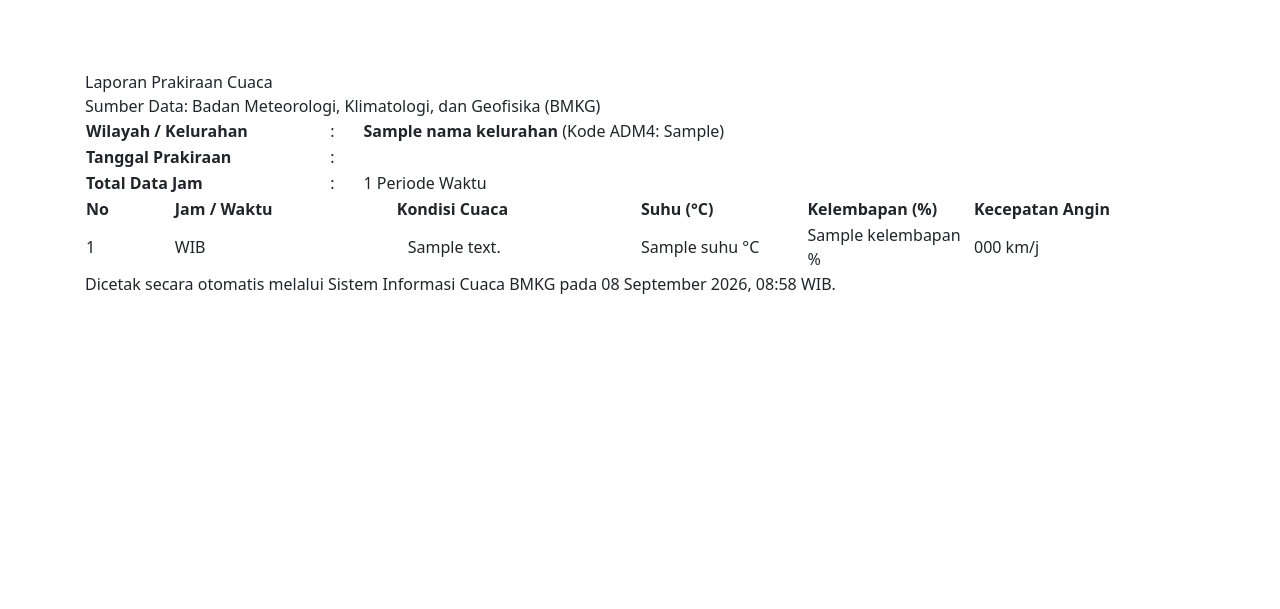
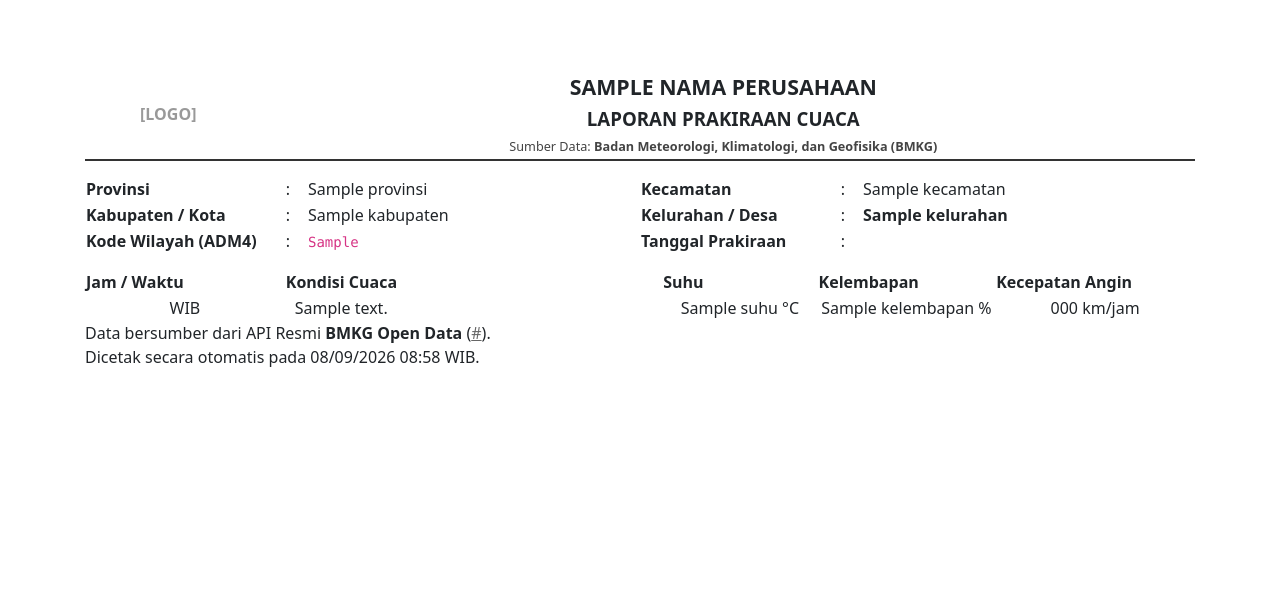
Before and after one commit to rudigigih1907/tms-cuaca, a Yii app: template views/cuaca/_report_pdf.php in a window 1280 px wide. Shown: the part 30-639 px from the top of the page. Run offline with PHP 8.4 and a stand-in for Yii, Linux system fonts and the light colour scheme; the template is opened without the code that fills it: most values are stand-ins (such as "Sample title", 1, 10 or a date in 2020); data that the repository does not hold is empty; some libraries are stand-ins or nearby versions.

Commit message:
refactor(pdf): menambahkan detail wilayah provinsi sampai kelurahan, menambahkan logo perusahaan dan nama perusahaan di header laporan

```diff
--- a/views/cuaca/_report_pdf.php
+++ b/views/cuaca/_report_pdf.php
@@ -3,31 +3,65 @@
 use yii\helpers\Html;
 
 /** @var array $dataCuaca */
-/** @var string $namaKelurahan */
+/** @var array $detailWilayah */
 /** @var string $kodeAdm4 */
 /** @var string $tanggal */
-
+/** @var string $logoPath */
+/** @var string $sourceUrl */
+/** @var string $namaPerusahaan */
 ?>
 
-<div class="header-title">Laporan Prakiraan Cuaca</div>
-<div class="header-sub">Sumber Data: Badan Meteorologi, Klimatologi, dan Geofisika (BMKG)</div>
+<table style="width: 100%; border-bottom: 2px solid #333; padding-bottom: 10px; margin-bottom: 15px;">
+    <tr>
+        <td style="width: 15%; text-align: center; vertical-align: middle;">
+            <?php if (file_exists($logoPath)): ?>
+                <img src="<?= $logoPath ?>" style="height: 65px; width: auto;" alt="Logo BMKG">
+            <?php else: ?>
+                <div style="font-weight: bold; color: #999;">[LOGO]</div>
+            <?php endif; ?>
+        </td>
+        <td style="width: 85%; text-align: center; vertical-align: middle;">
+            <div style="font-size: 16pt; font-weight: bold; text-transform: uppercase; margin-bottom: 2px;">
+                <?= Html::encode($namaPerusahaan) ?>
+            </div>
+            <div style="font-size: 14pt; font-weight: bold; text-transform: uppercase;">Laporan Prakiraan Cuaca</div>
+            <div style="font-size: 9.5pt; color: #444; margin-top: 4px;">
+                Sumber Data: <strong>Badan Meteorologi, Klimatologi, dan Geofisika (BMKG)</strong>
+            </div>
+            <div style="font-size: 8.5pt; color: #0056b3; margin-top: 2px;">
+            </div>
+        </td>
+    </tr>
+</table>
 
-<!-- METADATA LAPORAN -->
-<table class="meta-table">
+<!-- METADATA WILAYAH LENGKAP -->
+<table class="meta-table" style="width: 100%; margin-bottom: 15px;">
     <tr>
-        <td width="22%"><strong>Wilayah / Kelurahan</strong></td>
-        <td width="3%">:</td>
-        <td width="75%"><strong><?= Html::encode($namaKelurahan) ?></strong> (Kode ADM4: <?= Html::encode($kodeAdm4) ?>)</td>
+        <td width="18%"><strong>Provinsi</strong></td>
+        <td width="2%">:</td>
+        <td width="30%"><?= Html::encode($detailWilayah['provinsi'] ?? '-') ?></td>
+
+        <td width="18%"><strong>Kecamatan</strong></td>
+        <td width="2%">:</td>
+        <td width="30%"><?= Html::encode($detailWilayah['kecamatan'] ?? '-') ?></td>
     </tr>
     <tr>
+        <td><strong>Kabupaten / Kota</strong></td>
+        <td>:</td>
+        <td><?= Html::encode($detailWilayah['kabupaten'] ?? '-') ?></td>
+
+        <td><strong>Kelurahan / Desa</strong></td>
+        <td>:</td>
+        <td><strong><?= Html::encode($detailWilayah['kelurahan'] ?? '-') ?></strong></td>
+    </tr>
+    <tr>
+        <td><strong>Kode Wilayah (ADM4)</strong></td>
+        <td>:</td>
+        <td><code><?= Html::encode($kodeAdm4) ?></code></td>
+
         <td><strong>Tanggal Prakiraan</strong></td>
         <td>:</td>
-        <td><?= Yii::$app->formatter->asDate($tanggal) ?></td>
-    </tr>
-    <tr>
-        <td><strong>Total Data Jam</strong></td>
-        <td>:</td>
-        <td><?= count($dataCuaca) ?> Periode Waktu</td>
+        <td><?= Yii::$app->formatter->asDate($tanggal, 'php:d F Y') ?></td>
     </tr>
 </table>
 
@@ -35,28 +69,33 @@ use yii\helpers\Html;
 <table class="table-data">
     <thead>
         <tr>
-            <th width="8%">No</th>
-            <th width="20%">Jam / Waktu</th>
+            <th width="18%">Jam / Waktu</th>
             <th>Kondisi Cuaca</th>
-            <th width="15%">Suhu (°C)</th>
-            <th width="15%">Kelembapan (%)</th>
-            <th width="20%">Kecepatan Angin</th>
+            <th width="14%">Suhu</th>
+            <th width="16%">Kelembapan</th>
+            <th width="18%">Kecepatan Angin</th>
         </tr>
     </thead>
     <tbody>
-        <?php foreach ($dataCuaca as $index => $row): ?>
+        <?php if (!empty($dataCuaca)): ?>
+            <?php foreach ($dataCuaca as $index => $row): ?>
+                <tr>
+                    <td style="text-align: center;"><?= Yii::$app->formatter->asTime($row->local_datetime, 'short') ?> WIB</td>
+                    <td style="text-align: left; padding-left: 10px;"><?= Html::encode($row->kondisi_cuaca ?? '-') ?></td>
+                    <td style="text-align: center;"><?= $row->suhu !== null ? $row->suhu . ' °C' : '-' ?></td>
+                    <td style="text-align: center;"><?= $row->kelembapan !== null ? $row->kelembapan . ' %' : '-' ?></td>
+                    <td style="text-align: center;"><?= $row->kecepatan_angin !== null ? $row->kecepatan_angin . ' km/jam' : '-' ?></td>
+                </tr>
+            <?php endforeach; ?>
+        <?php else: ?>
             <tr>
-                <td><?= $index + 1 ?></td>
-                <td><?= Yii::$app->formatter->asTime($row->local_datetime) . ' WIB' ?></td>
-                <td style="text-align: left; padding-left: 12px;"><?= Html::encode($row->kondisi_cuaca ?? '-') ?></td>
-                <td><?= $row->suhu !== null ? $row->suhu . ' °C' : '-' ?></td>
-                <td><?= $row->kelembapan !== null ? $row->kelembapan . ' %' : '-' ?></td>
-                <td><?= $row->kecepatan_angin !== null ? $row->kecepatan_angin . ' km/j' : '-' ?></td>
+                <td colspan="6" style="text-align: center; color: #777;">Data prakiraan cuaca tidak ditemukan.</td>
             </tr>
-        <?php endforeach; ?>
+        <?php endif; ?>
     </tbody>
 </table>
 
 <div class="footer-text">
-    <p>Dicetak secara otomatis melalui Sistem Informasi Cuaca BMKG pada <?= date('d F Y, H:i') ?> WIB.</p>
+    <p>Data bersumber dari API Resmi <strong>BMKG Open Data</strong> (<a href="<?= Html::encode($sourceUrl) ?>" style="color: #666;"><?= Html::encode($sourceUrl) ?></a>). <br>
+        Dicetak secara otomatis pada <?= date('d/m/Y H:i') ?> WIB.</p>
 </div>
```
Also changed, not shown: components/PdfBuilder.php (+9 -11 lines), services/CuacaExportPdfService.php (+12 -5 lines).
